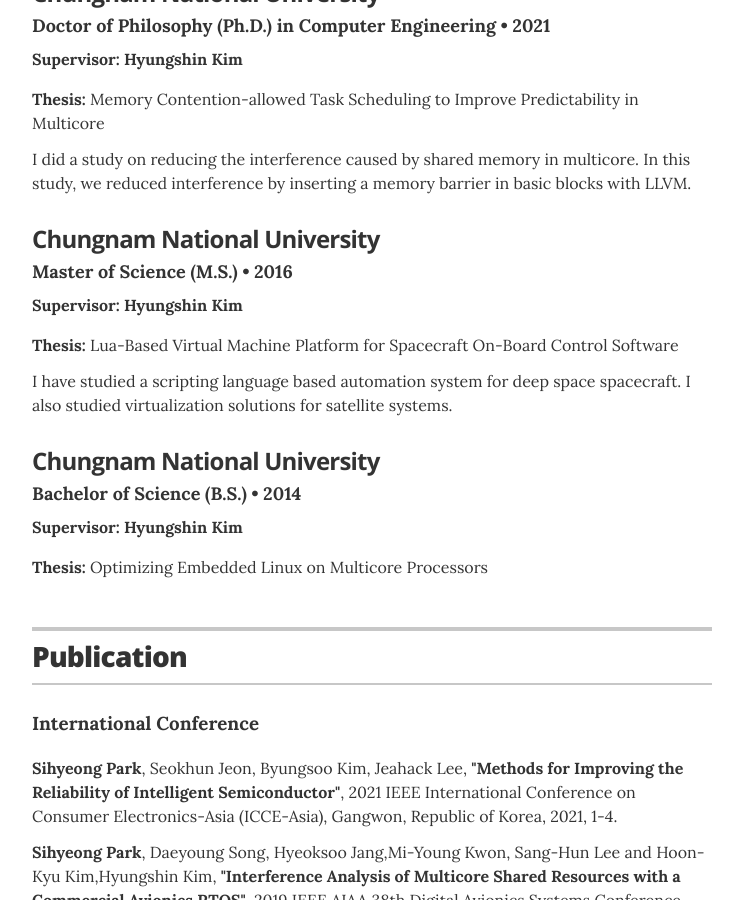
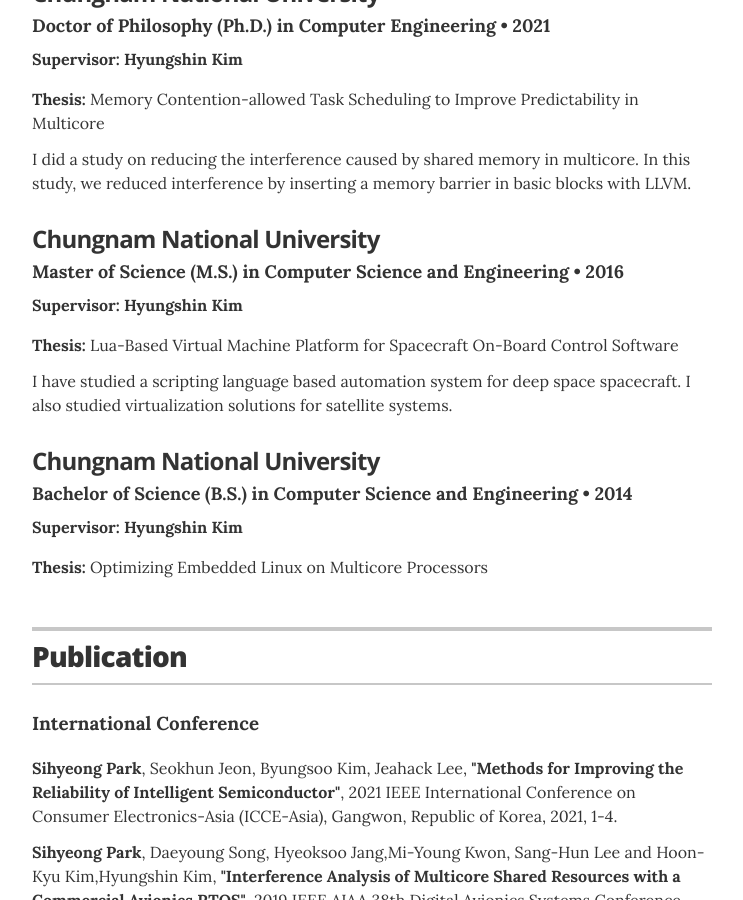
Before and after one commit to sihyeong/sihyeong.github.io, a Jekyll site: the page built from index.html, in a window 1280 px wide and 900 px high, scrolled down 451 px. Shown: the whole window, without its empty margins (268-1011 px from the left). Built offline with Jekyll 4.4.1, drawn with Linux system fonts in a browser that asks for light colours.

Commit message:
Update education.yml

```diff
--- a/_data/education.yml
+++ b/_data/education.yml
@@ -6,14 +6,14 @@
   thesis: Memory Contention-allowed Task Scheduling to Improve Predictability in Multicore
   summary: I did a study on reducing the interference caused by shared memory in multicore. In this study, we reduced interference by inserting a memory barrier in basic blocks with LLVM.
 
-- degree: Master of Science (M.S.)
+- degree: Master of Science (M.S.) in Computer Science and Engineering
   uni: Chungnam National University
   year: 2016
   supervisor: Hyungshin Kim
   thesis: Lua-Based Virtual Machine Platform for Spacecraft On-Board Control Software
   summary: I have studied a scripting language based automation system for deep space spacecraft. I also studied virtualization solutions for satellite systems.
 
-- degree: Bachelor of Science (B.S.)
+- degree: Bachelor of Science (B.S.) in Computer Science and Engineering
   uni: Chungnam National University
   year: 2014
   supervisor: Hyungshin Kim
```
